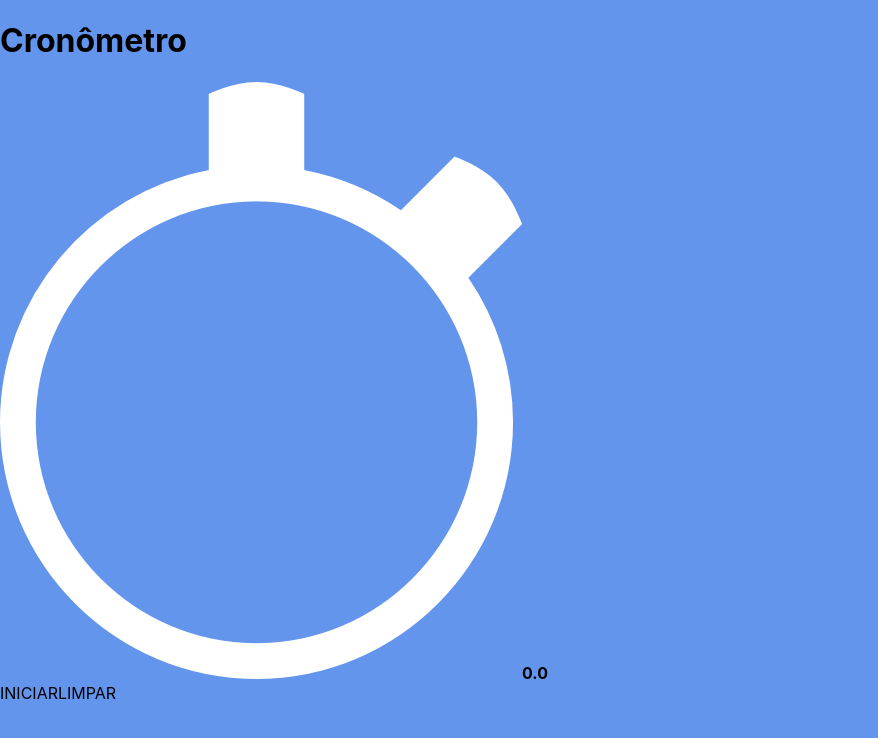
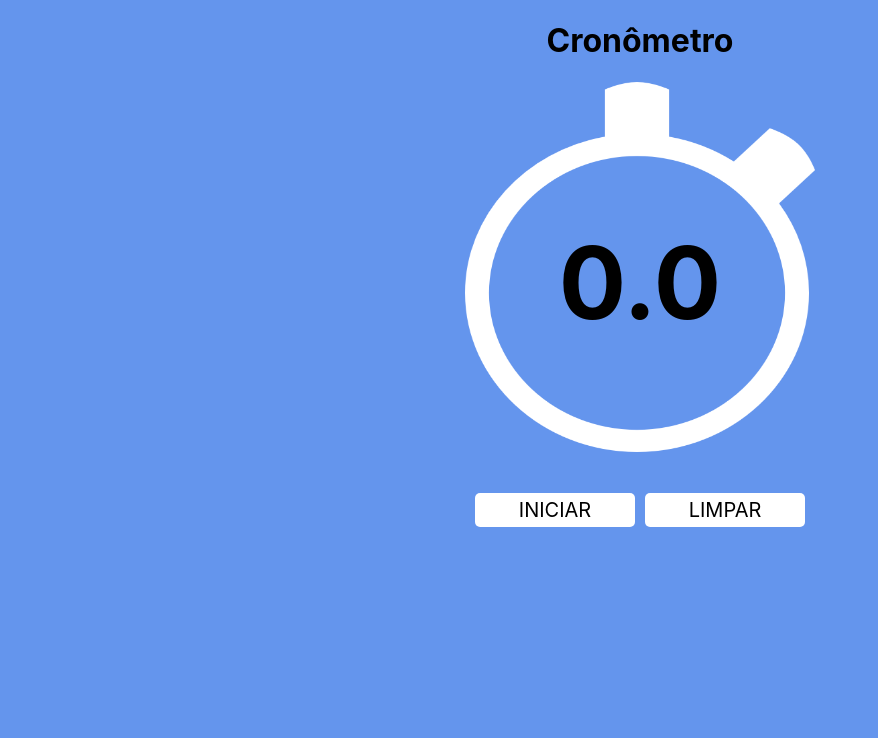
Before and after one commit to LuisGuilhermeCipriani/Cronometro, a React (Create React App) app: page / in a window 1280 px wide. Shown: the top 738 px of the page, without its empty margins (0-878 px from the left). Built offline with nearby package versions, Linux system fonts and the light colour scheme.

Commit message:
Adiciona estilo aos elementos

```diff
--- a/src/App.js
+++ b/src/App.js
@@ -1,15 +1,16 @@
 import React, {useState} from 'react';
+import './estilo.css';
 
 function App(){
 
     return(
-        <div>
+        <div className='container'>
             <h1>Cronômetro</h1>
-            <img src={require('./assets/cronometro.png')}/>
-            <strong>0.0</strong>
-            <div>
-                <a>INICIAR</a>
-                <a>LIMPAR</a>
+            <img src={require('./assets/cronometro.png')} className='img'/>
+            <strong className='timer'>0.0</strong>
+            <div className='acaoBtn'>
+                <a className='botao'>INICIAR</a>
+                <a className='botao'>LIMPAR</a>
             </div>
         </div>
     );
--- /dev/null
+++ b/src/estilo.css
@@ -0,0 +1,40 @@
+.container{
+    width: 100%;
+    display: flex;
+    flex-direction: column;
+    align-items: center;
+    justify-content: center;
+}
+
+.img{
+    width: 350px;
+    height: 370px;
+}
+
+.timer{
+    font-size: 100px;
+    margin-top: -230px;
+}
+
+.acaoBtn{
+    margin-top: 150px;
+    display: flex;
+}
+
+.botao{
+    background-color: #fff;
+    border-radius: 5px;
+    padding: 5px;
+    margin-left: 5px;
+    margin-right: 5px;
+    font-size: 20px;
+    text-align: center;
+    width: 150px;
+    cursor: pointer;
+}
+
+.botao:hover{
+    opacity: 0.6;
+    transition: all 0.3s;
+    color: #000;
+}
```
